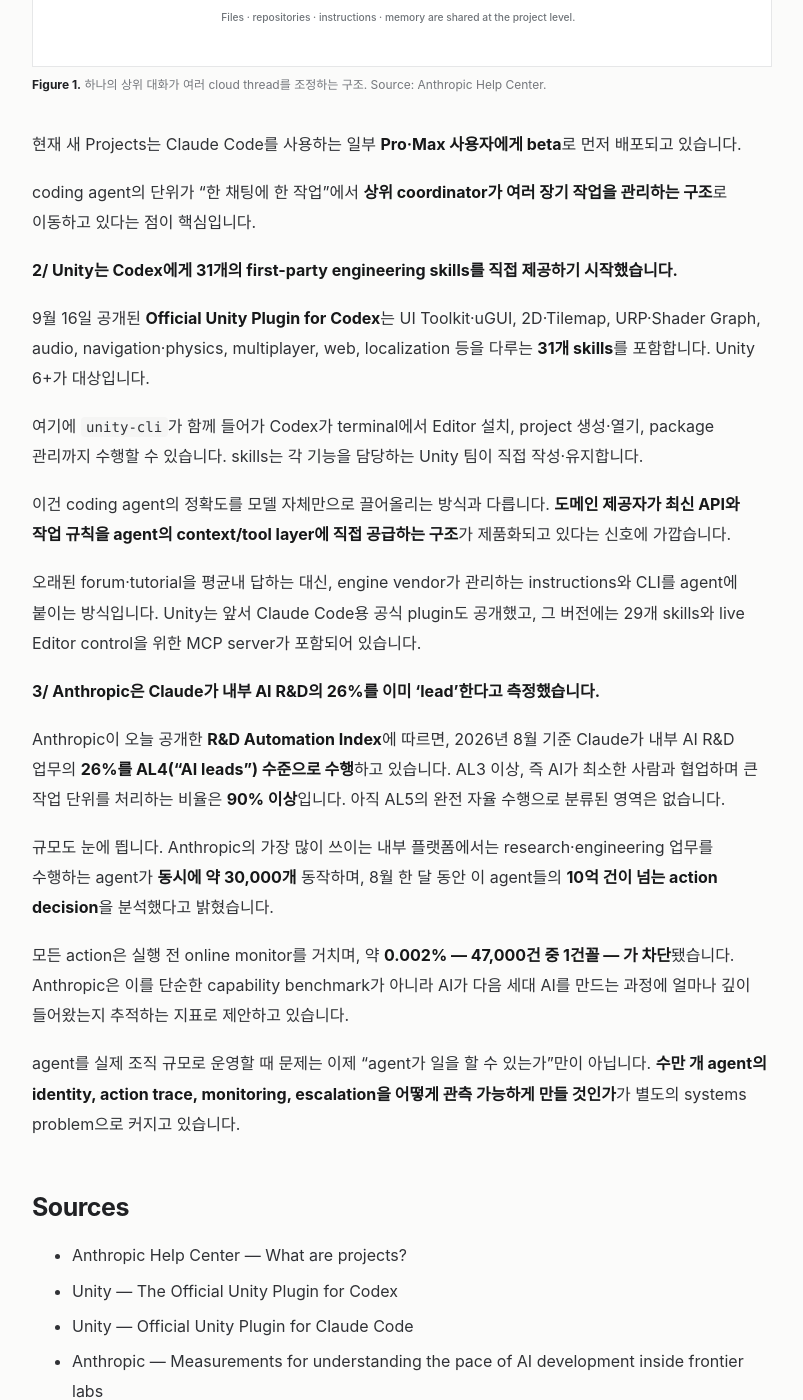
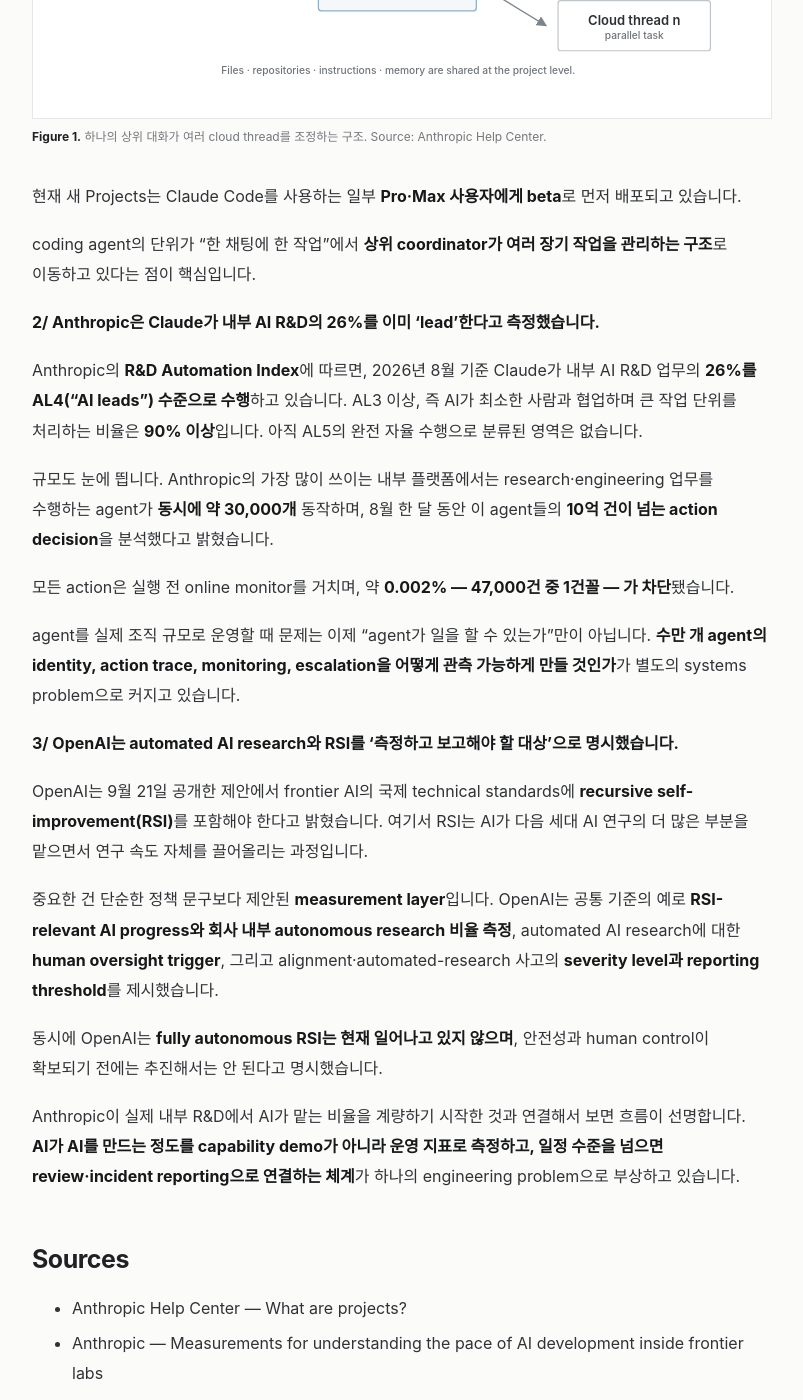
Before and after one commit to nayana224/nayana224.github.io, a Jekyll site: the page built from _research_feed/2026-09-21-ai-robotics.md, in a window 1280 px wide and 1400 px high, scrolled down 837 px. Shown: the whole window, without its empty margins (238-1041 px from the left). Built offline with Jekyll 4.4.1, drawn with Linux system fonts in a browser that asks for light colours; some of the changed text lies outside the part shown.

Commit message:
Refresh Sep 21 AI & Robotics feed with OpenAI RSI standards

```diff
--- a/_research_feed/2026-09-21-ai-robotics.md
+++ b/_research_feed/2026-09-21-ai-robotics.md
@@ -1,10 +1,10 @@
 ---
 layout: feed_note
-title: "Coding agent가 작업을 나누고, AI 연구 자체도 자동화하기 시작했습니다"
-date: 2026-09-21 20:35:00 +0900
+title: "Coding agent는 병렬화되고, AI 연구 자동화에는 RSI 기준이 붙기 시작했습니다"
+date: 2026-09-21 22:20:00 +0900
 channel: ai-robotics
 channel_label: AI & Robotics
-summary: "Claude Code Projects와 Unity의 공식 Codex skills에 이어, Anthropic은 Claude가 내부 AI R&D의 26%를 주도하고 약 3만 개 research/engineering agent가 동시에 동작한다는 측정치를 공개했습니다."
+summary: "Claude Code Projects의 parallel cloud threads, Anthropic 내부 AI R&D의 대규모 agent 운영, 그리고 OpenAI가 제안한 automated AI research·RSI 측정 및 incident reporting 기준을 묶어 봅니다."
 ---
 
 **1/ Claude Code Projects가 하나의 대화에서 여러 작업을 병렬로 조정하기 시작했습니다.**
@@ -37,29 +37,28 @@
 
 coding agent의 단위가 “한 채팅에 한 작업”에서 **상위 coordinator가 여러 장기 작업을 관리하는 구조**로 이동하고 있다는 점이 핵심입니다.
 
-**2/ Unity는 Codex에게 31개의 first-party engineering skills를 직접 제공하기 시작했습니다.**
+**2/ Anthropic은 Claude가 내부 AI R&D의 26%를 이미 ‘lead’한다고 측정했습니다.**
 
-9월 16일 공개된 **Official Unity Plugin for Codex**는 UI Toolkit·uGUI, 2D·Tilemap, URP·Shader Graph, audio, navigation·physics, multiplayer, web, localization 등을 다루는 **31개 skills**를 포함합니다. Unity 6+가 대상입니다.
-
-여기에 `unity-cli`가 함께 들어가 Codex가 terminal에서 Editor 설치, project 생성·열기, package 관리까지 수행할 수 있습니다. skills는 각 기능을 담당하는 Unity 팀이 직접 작성·유지합니다.
-
-이건 coding agent의 정확도를 모델 자체만으로 끌어올리는 방식과 다릅니다. **도메인 제공자가 최신 API와 작업 규칙을 agent의 context/tool layer에 직접 공급하는 구조**가 제품화되고 있다는 신호에 가깝습니다.
-
-오래된 forum·tutorial을 평균내 답하는 대신, engine vendor가 관리하는 instructions와 CLI를 agent에 붙이는 방식입니다. Unity는 앞서 Claude Code용 공식 plugin도 공개했고, 그 버전에는 29개 skills와 live Editor control을 위한 MCP server가 포함되어 있습니다.
-
-**3/ Anthropic은 Claude가 내부 AI R&D의 26%를 이미 ‘lead’한다고 측정했습니다.**
-
-Anthropic이 오늘 공개한 **R&D Automation Index**에 따르면, 2026년 8월 기준 Claude가 내부 AI R&D 업무의 **26%를 AL4(“AI leads”) 수준으로 수행**하고 있습니다. AL3 이상, 즉 AI가 최소한 사람과 협업하며 큰 작업 단위를 처리하는 비율은 **90% 이상**입니다. 아직 AL5의 완전 자율 수행으로 분류된 영역은 없습니다.
+Anthropic의 **R&D Automation Index**에 따르면, 2026년 8월 기준 Claude가 내부 AI R&D 업무의 **26%를 AL4(“AI leads”) 수준으로 수행**하고 있습니다. AL3 이상, 즉 AI가 최소한 사람과 협업하며 큰 작업 단위를 처리하는 비율은 **90% 이상**입니다. 아직 AL5의 완전 자율 수행으로 분류된 영역은 없습니다.
 
 규모도 눈에 띕니다. Anthropic의 가장 많이 쓰이는 내부 플랫폼에서는 research·engineering 업무를 수행하는 agent가 **동시에 약 30,000개** 동작하며, 8월 한 달 동안 이 agent들의 **10억 건이 넘는 action decision**을 분석했다고 밝혔습니다.
 
-모든 action은 실행 전 online monitor를 거치며, 약 **0.002% — 47,000건 중 1건꼴 — 가 차단**됐습니다. Anthropic은 이를 단순한 capability benchmark가 아니라 AI가 다음 세대 AI를 만드는 과정에 얼마나 깊이 들어왔는지 추적하는 지표로 제안하고 있습니다.
+모든 action은 실행 전 online monitor를 거치며, 약 **0.002% — 47,000건 중 1건꼴 — 가 차단**됐습니다.
 
 agent를 실제 조직 규모로 운영할 때 문제는 이제 “agent가 일을 할 수 있는가”만이 아닙니다. **수만 개 agent의 identity, action trace, monitoring, escalation을 어떻게 관측 가능하게 만들 것인가**가 별도의 systems problem으로 커지고 있습니다.
+
+**3/ OpenAI는 automated AI research와 RSI를 ‘측정하고 보고해야 할 대상’으로 명시했습니다.**
+
+OpenAI는 9월 21일 공개한 제안에서 frontier AI의 국제 technical standards에 **recursive self-improvement(RSI)**를 포함해야 한다고 밝혔습니다. 여기서 RSI는 AI가 다음 세대 AI 연구의 더 많은 부분을 맡으면서 연구 속도 자체를 끌어올리는 과정입니다.
+
+중요한 건 단순한 정책 문구보다 제안된 **measurement layer**입니다. OpenAI는 공통 기준의 예로 **RSI-relevant AI progress와 회사 내부 autonomous research 비율 측정**, automated AI research에 대한 **human oversight trigger**, 그리고 alignment·automated-research 사고의 **severity level과 reporting threshold**를 제시했습니다.
+
+동시에 OpenAI는 **fully autonomous RSI는 현재 일어나고 있지 않으며**, 안전성과 human control이 확보되기 전에는 추진해서는 안 된다고 명시했습니다.
+
+Anthropic이 실제 내부 R&D에서 AI가 맡는 비율을 계량하기 시작한 것과 연결해서 보면 흐름이 선명합니다. **AI가 AI를 만드는 정도를 capability demo가 아니라 운영 지표로 측정하고, 일정 수준을 넘으면 review·incident reporting으로 연결하는 체계**가 하나의 engineering problem으로 부상하고 있습니다.
 
 ## Sources
 
 - [Anthropic Help Center — What are projects?](https://support.claude.com/en/articles/9517075-what-are-projects)
-- [Unity — The Official Unity Plugin for Codex](https://unity.com/blog/unity-plugin-codex)
-- [Unity — Official Unity Plugin for Claude Code](https://unity.com/blog/unity-plugin-for-claude-code)
 - [Anthropic — Measurements for understanding the pace of AI development inside frontier labs](https://www.anthropic.com/institute/measuring-pace-of-ai-development)
+- [OpenAI — Building standards for the next phase of AI](https://openai.com/index/building-standards-next-phase-ai/)
```
